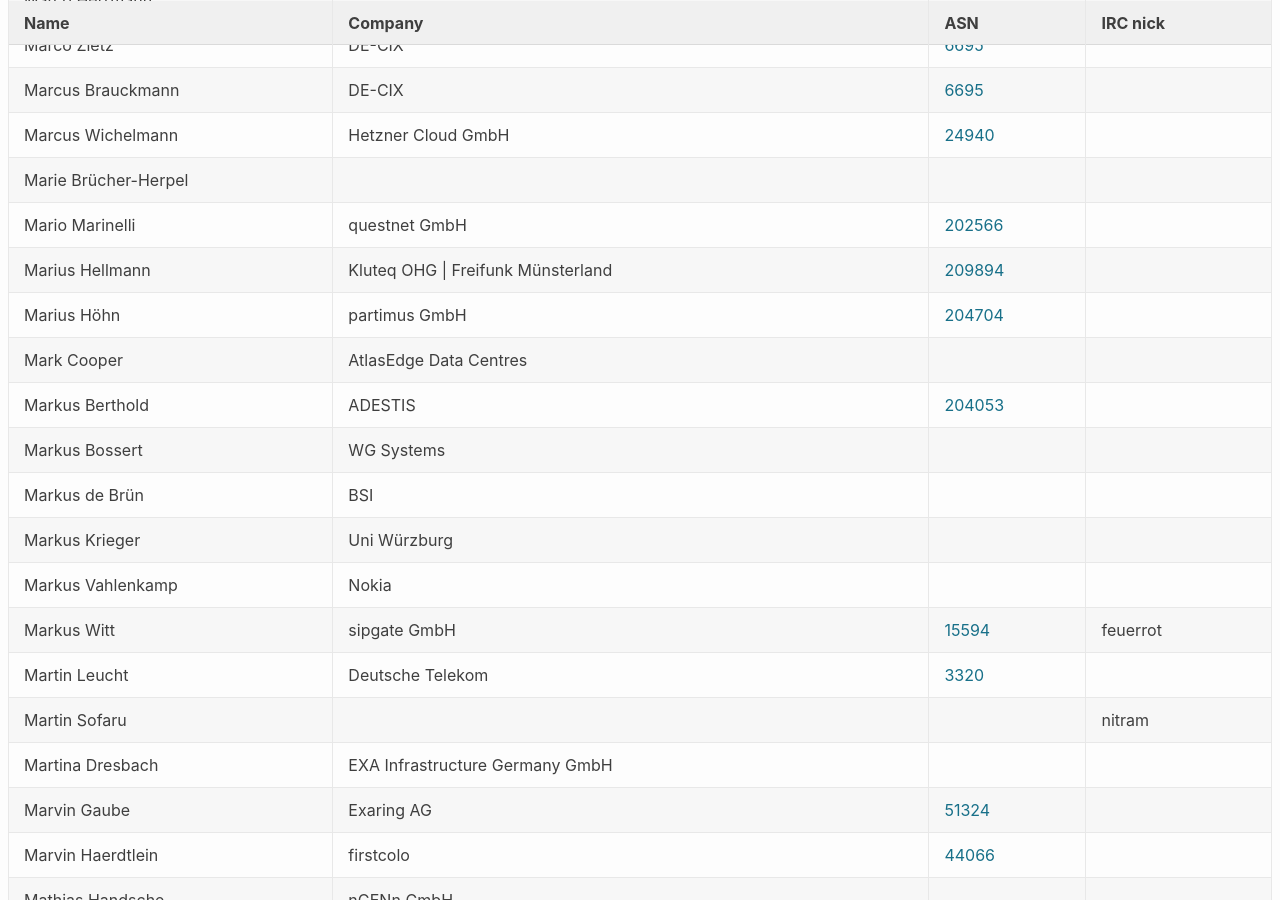
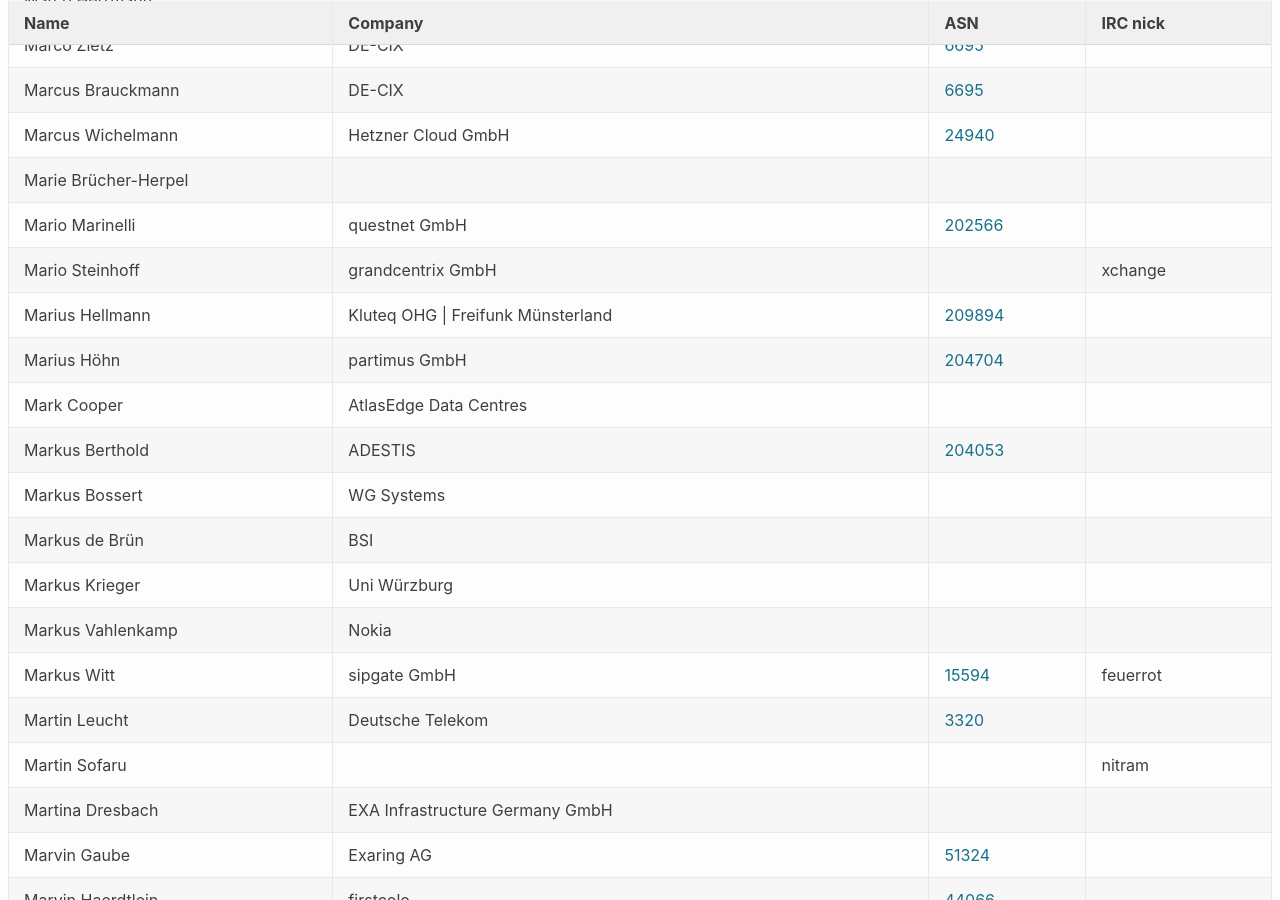
Before and after one commit to denog/pretix-attendeelist, a Jekyll site: the page built from denog15/index.md, in a window 1280 px wide and 900 px high, scrolled down 10234 px. Built offline with Jekyll 4.4.1, drawn with Linux system fonts in a browser that asks for light colours.

Commit message:
Latest data: Fri Nov  3 19:09:50 UTC 2023

```diff
--- a/_data/attendees_denog15_onsite.json
+++ b/_data/attendees_denog15_onsite.json
@@ -1374,6 +1374,12 @@
     "asn": "202566"
   },
   {
+    "name": "Mario Steinhoff",
+    "company": "grandcentrix GmbH",
+    "irc": "xchange",
+    "asn": null
+  },
+  {
     "name": "Marius Hellmann",
     "company": "Kluteq OHG | Freifunk Münsterland",
     "irc": null,
```
